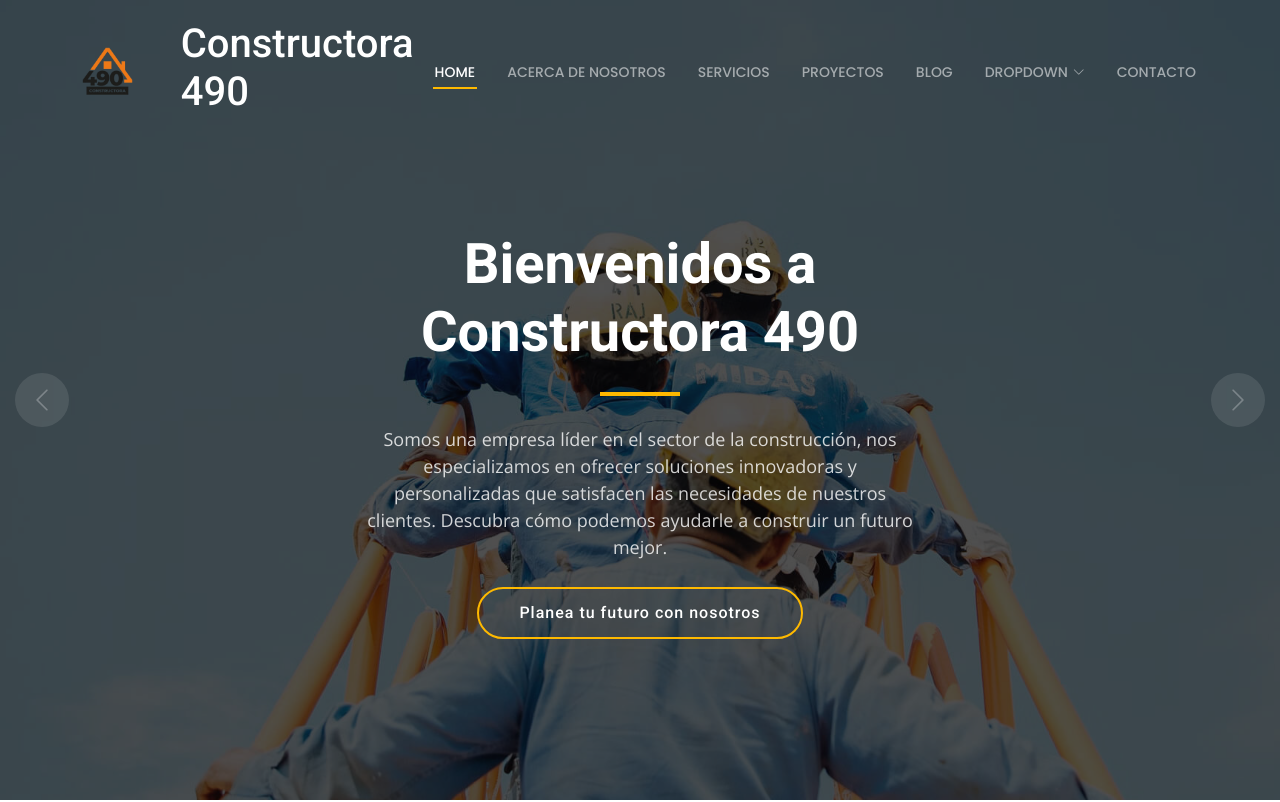
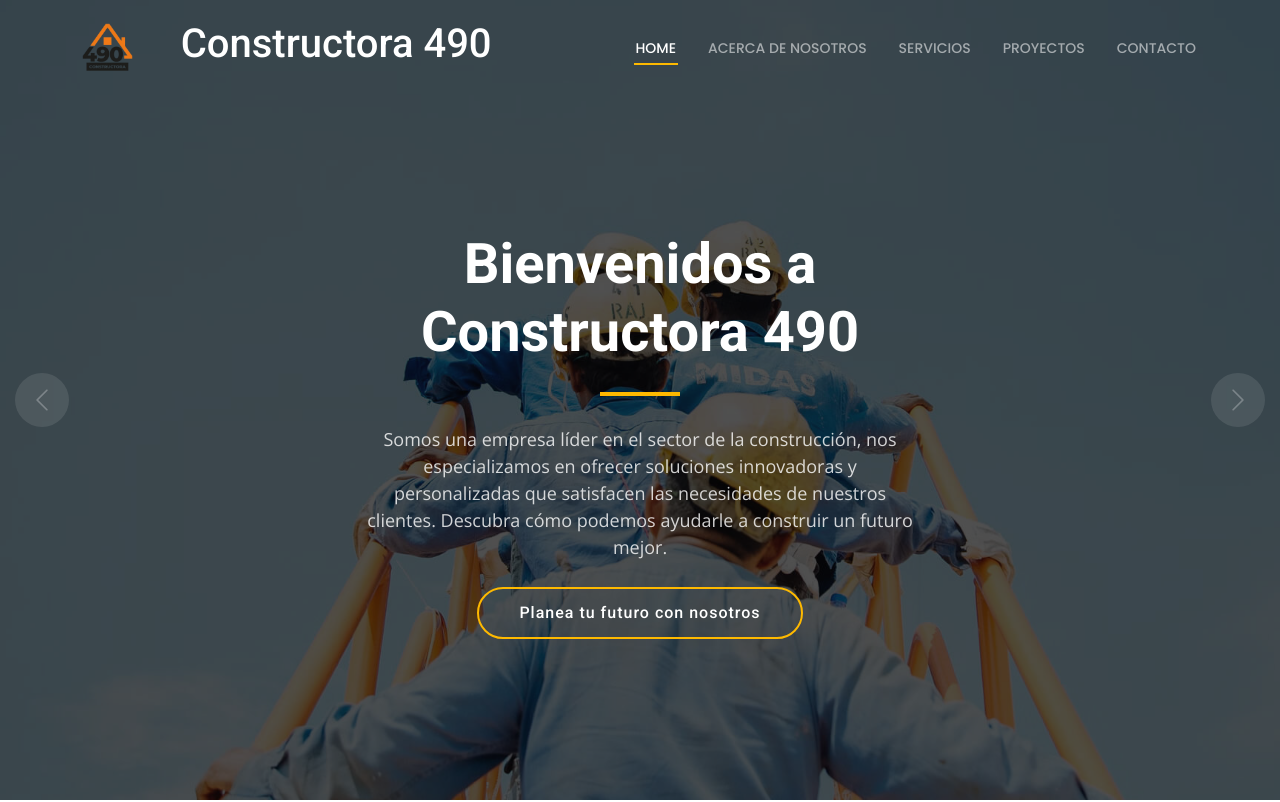
Before and after one commit to christdonoso/constructora_490, a plain HTML site: page index.html in a window 1280 px wide. Shown: the top 802 px of the page. Drawn offline with nearby package versions, Linux system fonts and the light colour scheme.

Commit message:
correcion de errores

```diff
--- a/index.html
+++ b/index.html
@@ -54,8 +54,7 @@
           <li><a href="about.html">Acerca de Nosotros</a></li>
           <li><a href="services.html">Servicios</a></li>
           <li><a href="projects.html">Proyectos</a></li>
-          <li><a href="blog.html">Blog</a></li>
-          <li class="dropdown"><a href="#"><span>Dropdown</span> <i class="bi bi-chevron-down toggle-dropdown"></i></a>
+          <!-- <li class="dropdown"><a href="#"><span>Dropdown</span> <i class="bi bi-chevron-down toggle-dropdown"></i></a>
             <ul>
               <li><a href="#">Dropdown 1</a></li>
               <li class="dropdown"><a href="#"><span>Deep Dropdown</span> <i class="bi bi-chevron-down toggle-dropdown"></i></a>
@@ -71,7 +70,7 @@
               <li><a href="#">Dropdown 3</a></li>
               <li><a href="#">Dropdown 4</a></li>
             </ul>
-          </li>
+          </li> -->
           <li><a href="contact.html">Contacto</a></li>
         </ul>
         <i class="mobile-nav-toggle d-xl-none bi bi-list"></i>
```
